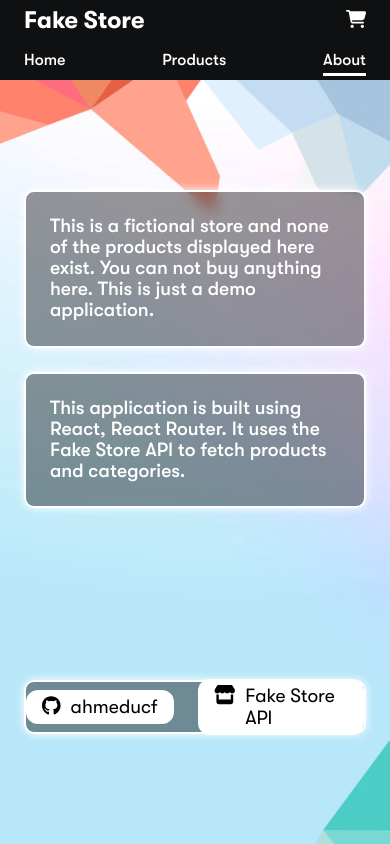
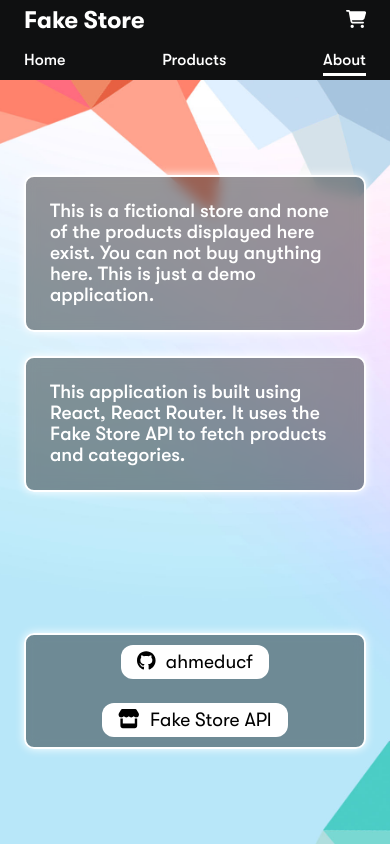
Before and after one commit to ahmeducf/shopping-cart, a React (Vite) app: page /about in a window 390 px wide. Built offline with nearby package versions, Linux system fonts and the light colour scheme.

Commit message:
chore: Make About page mobile responsive

```diff
--- a/src/pages/about/About.module.css
+++ b/src/pages/about/About.module.css
@@ -47,9 +47,10 @@
   display: flex;
   align-items: center;
   justify-content: center;
+  flex-wrap: wrap;
   gap: 24px;
   width: 100%;
-  height: 54px;
+  padding: 10px 0;
 }
 
 .wrapper {
```
